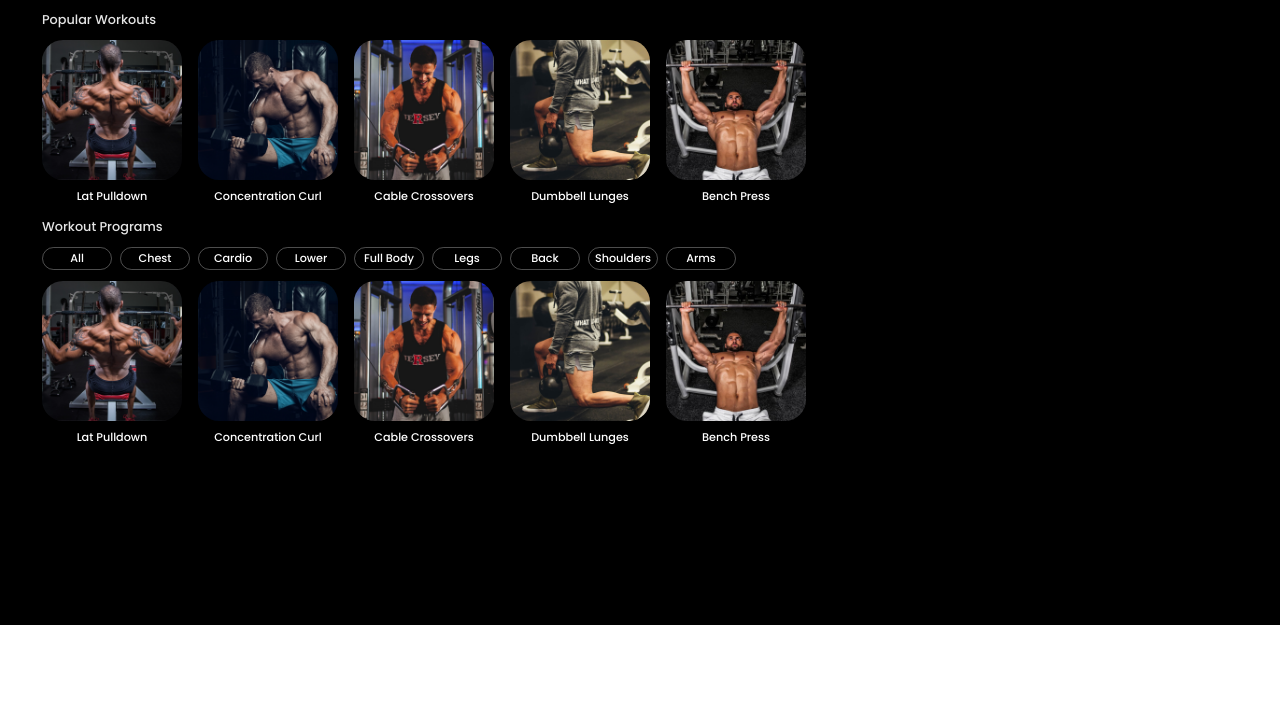
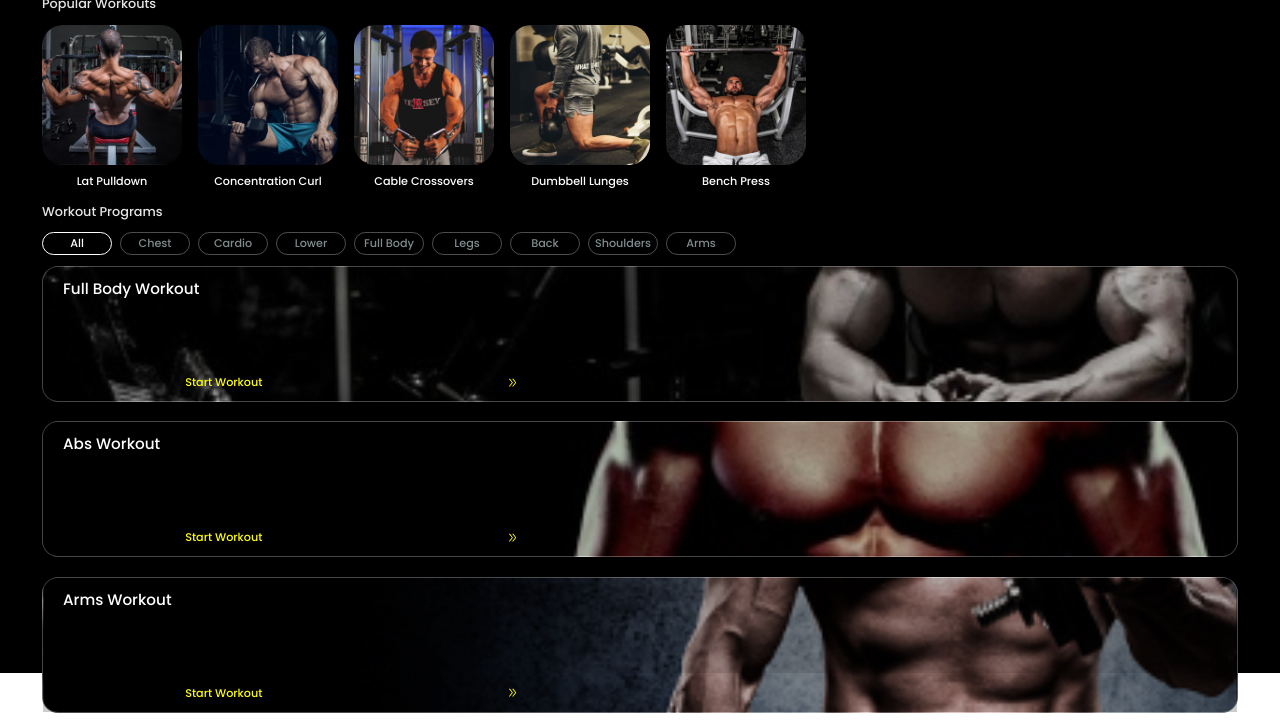
Before and after one commit to shubham-sde-null/gym-application, a React app: page / in a window 1280 px wide. Shown: the part 175-901 px from the top of the page. Before the commit the page ends 800 px from the top, so only its background shows below. Built offline with nearby package versions, Linux system fonts and the light colour scheme.

Commit message:
userinterface

```diff
--- a/src/components/App.css
+++ b/src/components/App.css
@@ -22,6 +22,7 @@
     background-color: black;
 }
 
+
 /* this is used to give the overlay over the background, and I am using the overlay over the whole width that */
 
 .containerapp::after {
--- a/src/components/Category.css
+++ b/src/components/Category.css
@@ -8,7 +8,7 @@
     width: var(--width);
     margin: auto;
     /* border: var(--borderw); */
-  margin-top: 0.2rem;
+    margin-top: 3rem;
     z-index: 100;
     padding: 5px 10px;
 }
--- a/src/components/Category.js
+++ b/src/components/Category.js
@@ -1,6 +1,8 @@
 import React from "react";
 import exerciseList from "../context/ExerciseList";
+
 import "./Category.css";
+
 function Category() {
   return (
     <div className="home">
--- a/src/components/WorkoutPrograms.css
+++ b/src/components/WorkoutPrograms.css
@@ -70,13 +70,11 @@
     color: #fff;
 }
 
-.menu-list li a.active {
-  background-color: #fff;
-  border-radius: 0.2rem;
-  color: black;
-  transition: all 0.4s ease-in-out;
+.workoutCategories p {
+    color: #7f8c8d;
 }
 
-.workoutCategories a.activecategory {
-  background-color: white;
+#workActive {
+    color: rgb(255, 255, 255);
+    border: 0.5px solid white;
 }
--- a/src/components/WorkoutPrograms.js
+++ b/src/components/WorkoutPrograms.js
@@ -1,24 +1,28 @@
 import React from "react";
-import popularExercise from "../context/PopularExercise";
 import workoutCategories from "../context/workoutCategories";
 import "./WorkoutPrograms.css";
+import { useState } from "react";
+import WorkoutProgramsName from "./WorkoutProgramsName";
 function WorkoutPrograms() {
+  const [categoryActive, setCategoryAvtive] = useState("All");
+
   return (
     <div className="workoutProgram">
       <p>Workout Programs </p>
       <div className="workoutCategories">
         {workoutCategories.map((work) => (
-          <p className="workoutName">{work.name}</p>
+          <p
+            onClick={() => {
+              setCategoryAvtive(`${work.name}`);
+            }}
+            className={"workoutName"}
+            id={categoryActive === work.name ? "workActive" : ""}
+          >
+            {work.name}
+          </p>
         ))}
       </div>
-      <div className="workoutCont">
-        {popularExercise.map((ex) => (
-          <div className="workout">
-            <img src={ex.url} alt={ex.name} />
-            <p>{ex.name}</p>
-          </div>
-        ))}
-      </div>
+      <WorkoutProgramsName />
     </div>
   );
 }
--- /dev/null
+++ b/src/components/WorkoutProgramsName.css
@@ -0,0 +1,47 @@
+.workoutProgramsNameCont {
+    display: flex;
+    justify-content: center;
+    flex-direction: column;
+    gap: 1.2rem;
+}
+
+.workoutProgramsName {
+    background: url("../images/fullbodyworkout.png");
+    background-position: center;
+    background-size: cover;
+    height: 17vh;
+    border: 0.5px solid rgba(255, 255, 255, 0.3);
+    border-radius: 1rem;
+    padding: 10px 20px;
+    display: flex;
+    justify-content: space-between;
+    flex-direction: column;
+    position: relative;
+}
+
+.workoutProgramsName::after {
+    background: rgba(0, 0, 0, 0.2);
+    content: "";
+    width: 100%;
+    height: 100%;
+    position: absolute;
+    top: 0;
+    bottom: 0;
+    left: 0;
+    right: 0;
+}
+
+.workoutProgramsName p {
+    font-size: 0.95rem;
+    font: 900;
+    max-width: 50%;
+    z-index: 210;
+}
+
+.workoutProgramsName p:nth-child(2) {
+    display: flex;
+    justify-content: space-around;
+    align-items: center;
+    font-size: 0.7rem;
+    color: yellow;
+}
--- /dev/null
+++ b/src/components/WorkoutProgramsName.js
@@ -0,0 +1,22 @@
+import React from "react";
+import WorkoutPrograms from "../context/WorkoutProgram";
+import "./WorkoutProgramsName.css";
+import { AiOutlineDoubleRight } from "react-icons/ai";
+function WorkoutProgramsName() {
+  return (
+    <div className="workoutProgramsNameCont">
+      {WorkoutPrograms.map((work) => (
+        <div
+          style={{ backgroundImage: `url(${work.url})` }}
+          className="workoutProgramsName"
+        >
+          <p>{work.name}</p>
+          <p>
+            Start Workout <AiOutlineDoubleRight />
+          </p>
+        </div>
+      ))}
+    </div>
+  );
+}
+export default WorkoutProgramsName;
--- /dev/null
+++ b/src/context/WorkoutProgram.js
@@ -0,0 +1,23 @@
+import fullbody from "../images/fullbodyworkout.png";
+import abs from "../images/abs.png";
+import armsworkout from "../images/armsworkout.png";
+import backworkout from "../images/backworkout.png";
+const WorkoutPrograms = [
+  {
+    name: "Full Body Workout",
+    url: fullbody,
+  },
+  {
+    name: "Abs Workout",
+    url: abs,
+  },
+  {
+    name: "Arms Workout",
+    url: armsworkout,
+  },
+  {
+    name: "Back Workout",
+    url: backworkout,
+  },
+];
+export default WorkoutPrograms;
--- a/src/navbar/Navbar.css
+++ b/src/navbar/Navbar.css
@@ -8,7 +8,10 @@ nav {
     position: relative;
     z-index: 150;
     border-bottom: 0.2px solid rgba(255, 255, 255, 0.3);
+    width: 100%;
+    position: fixed;
 }
+
 
 /* I want to hide the hamburger menu if the screen size is greate then the 600px */
 
--- a/src/navbar/Navbar.js
+++ b/src/navbar/Navbar.js
@@ -13,6 +13,7 @@ function Navbar() {
   //   console.log(navbarHeight.current.clientHeight);
   // });
   const [clicked, setClicked] = useState(false);
+
   return (
     <nav>
       <div className="logo">
--- a/src/pages/Home.css
+++ b/src/pages/Home.css
@@ -1,5 +1,5 @@
-.home {
-  /* border: 1px solid white; */
+.homeComponent {
+    border: 1px solid white;
     color: white;
     display: flex;
     flex-direction: column;
@@ -12,38 +12,3 @@
     z-index: 100;
     padding: 5px 10px;
 }
-
-.home p {
-  font-size: var(--heading);
-  font-weight: 500;
-}
-
-.home .exerciseCont {
-  width: 100%;
-  display: flex;
-  gap: 1rem;
-  /* border: 2px solid red; */
-  z-index: 110;
-  overflow-x: scroll;
-}
-
-::-webkit-scrollbar {
-  display: none;
-}
-
-.home .exercise {
-  display: flex;
-  flex-direction: column;
-  justify-content: space-between;
-  align-items: center;
-  /* border: 1px solid white; */
-}
-
-.home .exercise p {
-  font-size: 0.7rem;
-}
-
-.home .exercise img {
-  width: 50px;
-  border-radius: 50%;
-}
--- a/src/pages/Home.js
+++ b/src/pages/Home.js
@@ -2,6 +2,7 @@ import React from "react";
 import Category from "../components/Category";
 import PopularWorkout from "../components/PopularWorkout";
 import WorkoutPrograms from "../components/WorkoutPrograms";
+// import "./Home.css";
 function Home() {
   return (
     <div className="homeComponent">
```
Also changed, not shown: src/components/PopularWorkout.css (indentation only), src/images/abs.png (added), src/images/armsworkout.png (added), src/images/backworkout.png (added), src/images/fullbodyworkout.png (added). Lines whose indentation alone changed are shown as unchanged.
